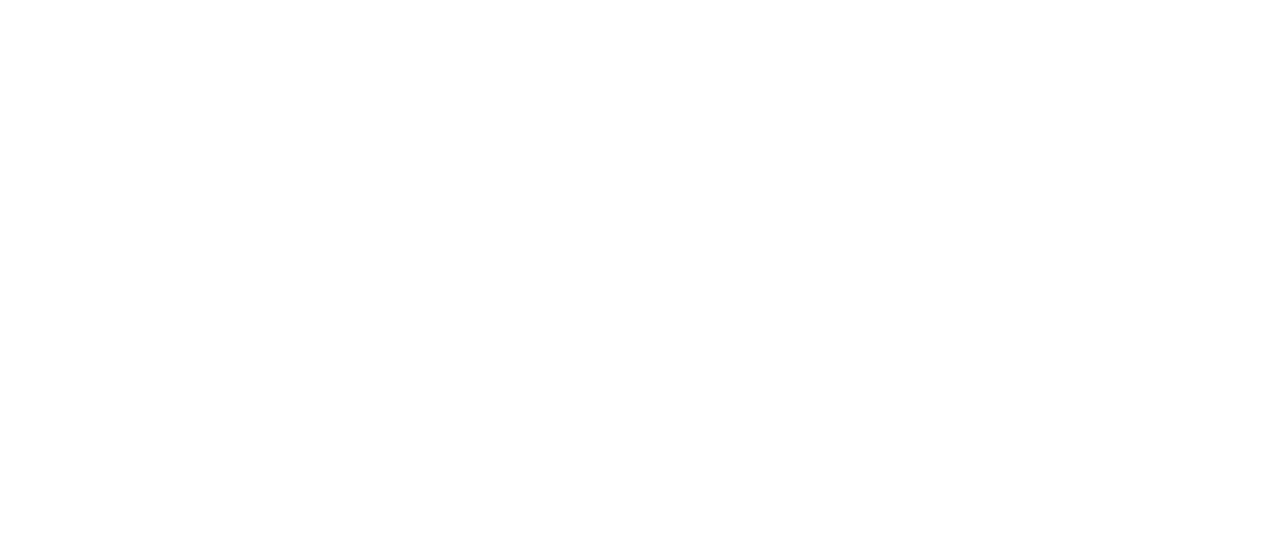
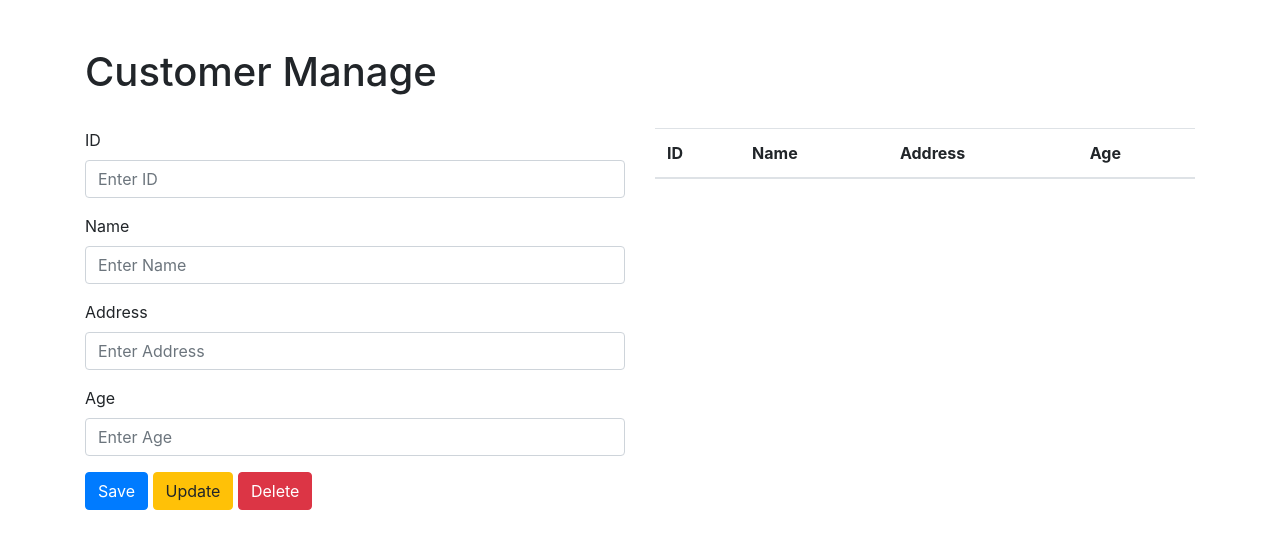
Before and after one commit to Himanthajaga/Spring-Framework, a plain HTML site: page _10FrontEnd/index.html in a window 1280 px wide. Drawn offline with nearby package versions, Linux system fonts and the light colour scheme.

Commit message:
simple aad spring customer

```diff
--- a/_10FrontEnd/index.html
+++ b/_10FrontEnd/index.html
@@ -3,8 +3,139 @@
 <head>
   <meta charset="UTF-8">
   <title>Customer Manage</title>
+  <link href="https://stackpath.bootstrapcdn.com/bootstrap/4.5.2/css/bootstrap.min.css" rel="stylesheet">
 </head>
 <body>
+<div class="container">
+  <h1 class="mt-5">Customer Manage</h1>
+  <div class="row">
+    <div class="col-md-6">
+      <form id="customerForm" class="mt-4">
+        <div class="form-group">
+          <label for="customerId">ID</label>
+          <input type="text" class="form-control" id="customerId" placeholder="Enter ID">
+        </div>
+        <div class="form-group">
+          <label for="customerName">Name</label>
+          <input type="text" class="form-control" id="customerName" placeholder="Enter Name">
+        </div>
+        <div class="form-group">
+          <label for="customerAddress">Address</label>
+          <input type="text" class="form-control" id="customerAddress" placeholder="Enter Address">
+        </div>
+        <div class="form-group">
+          <label for="customerAge">Age</label>
+          <input type="number" class="form-control" id="customerAge" placeholder="Enter Age">
+        </div>
+        <button type="button" class="btn btn-primary" onclick="saveCustomer()">Save</button>
+        <button type="button" class="btn btn-warning" onclick="updateCustomer()">Update</button>
+        <button type="button" class="btn btn-danger" onclick="deleteCustomer()">Delete</button>
+      </form>
+    </div>
+    <div class="col-md-6">
+      <table class="table table-striped mt-4">
+        <thead>
+        <tr>
+          <th>ID</th>
+          <th>Name</th>
+          <th>Address</th>
+          <th>Age</th>
+        </tr>
+        </thead>
+        <tbody id="customerTableBody">
+        <!-- Customer rows will be added here dynamically -->
+        </tbody>
+      </table>
+    </div>
+  </div>
+</div>
+<script src="https://code.jquery.com/jquery-3.5.1.min.js"></script>
+<script src="https://stackpath.bootstrapcdn.com/bootstrap/4.5.2/js/bootstrap.min.js"></script>
+<script>
+  function saveCustomer() {
+    const customer = {
+      id: $('#customerId').val(),
+      name: $('#customerName').val(),
+      address: $('#customerAddress').val(),
+      age: $('#customerAge').val()
+    };
 
+    $.ajax({
+      url: 'http://localhost:8080/api/v1/customer/save',
+      type: 'POST',
+      contentType: 'application/json',
+      data: JSON.stringify(customer),
+      success: function(response) {
+        alert('Customer saved successfully');
+        refreshTable();
+      },
+      error: function(error) {
+        console.error('Error saving customer:', error);
+      }
+    });
+  }
+
+  function updateCustomer() {
+    const customer = {
+      id: $('#customerId').val(),
+      name: $('#customerName').val(),
+      address: $('#customerAddress').val(),
+      age: $('#customerAge').val()
+    };
+
+    $.ajax({
+      url: 'http://localhost:8080/api/v1/customer/update',
+      type: 'PUT',
+      contentType: 'application/json',
+      data: JSON.stringify(customer),
+      success: function(response) {
+        alert('Customer updated successfully');
+        refreshTable();
+      },
+      error: function(error) {
+        console.error('Error updating customer:', error);
+      }
+    });
+  }
+
+  function deleteCustomer() {
+    const customerId = $('#customerId').val();
+
+    $.ajax({
+      url: `http://localhost:8080/api/v1/customer/delete/${customerId}`,
+      type: 'DELETE',
+      success: function(response) {
+        alert('Customer deleted successfully');
+        refreshTable();
+      },
+      error: function(error) {
+        console.error('Error deleting customer:', error);
+      }
+    });
+  }
+
+  function refreshTable() {
+    $.ajax({
+      url: 'http://localhost:8080/api/v1/customer/getAll',
+      type: 'GET',
+      success: function(customers) {
+        const tableBody = $('#customerTableBody');
+        tableBody.empty();
+        customers.forEach(customer => {
+          const row = `<tr>
+          <td>${customer.id}</td>
+          <td>${customer.name}</td>
+          <td>${customer.address}</td>
+          <td>${customer.age}</td>
+        </tr>`;
+          tableBody.append(row);
+        });
+      },
+      error: function(error) {
+        console.error('Error fetching customers:', error);
+      }
+    });
+  }
+</script>
 </body>
 </html>
```
Also changed, not shown: 3 other files.
